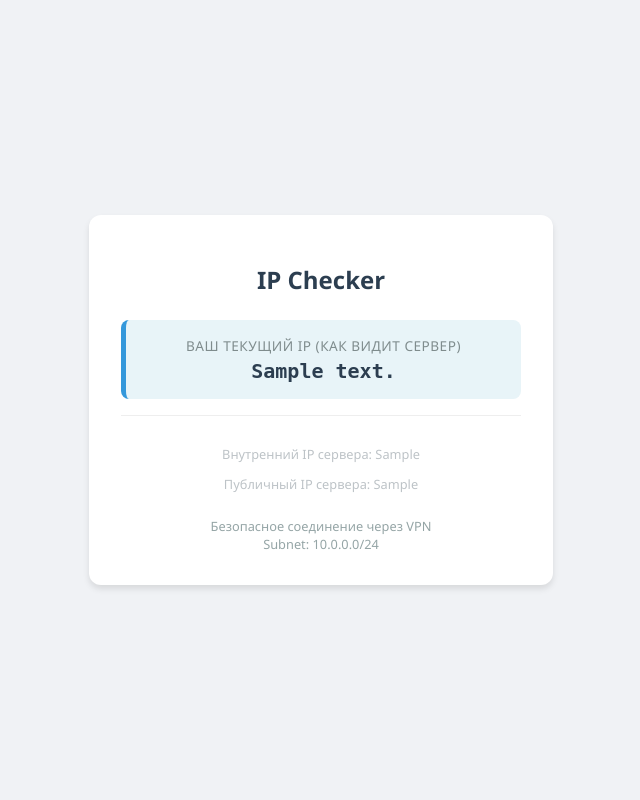
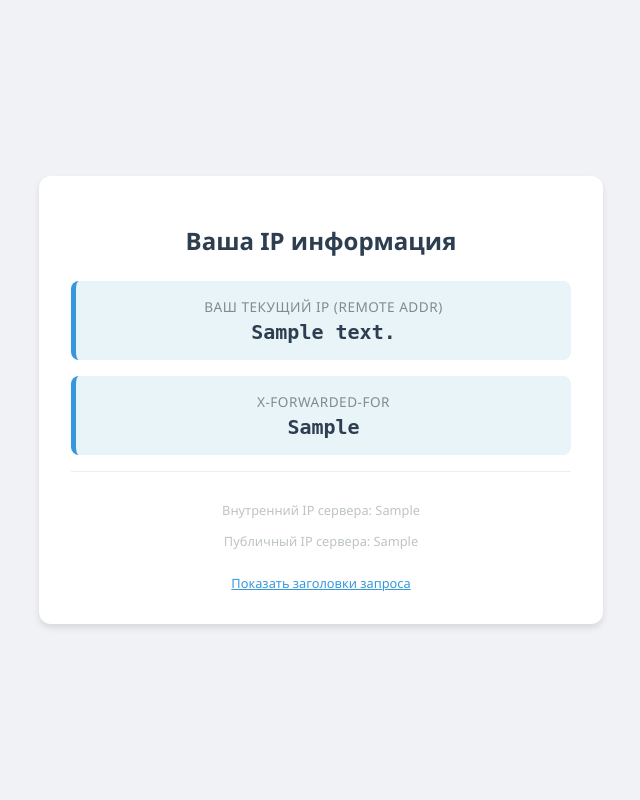
Before and after one commit to lessardstudio/corpSite, a Flask app: template templates/index.html in a window 1280 px wide. Shown: the whole page, without its empty margins (319-959 px from the left). Run offline with Flask 3, Linux system fonts and the light colour scheme; the template is opened without the code that fills it: most values are stand-ins (such as "Sample title", 1, 10 or a date in 2020).

Commit message:
feat(ip-checker): enhance IP detection and add debug headers view
- Improve IP detection logic to handle VPN/proxy cases better
- Add X-Forwarded-For IP display and debug headers toggle
- Update UI styling and add visual indicators for VPN connections

```diff
--- a/app.py
+++ b/app.py
@@ -14,26 +14,35 @@ def get_server_public_ip():
 
 @app.route('/')
 def index():
-    # Visitor's IP as seen by the server (this is the Global/VPN IP if tunneled)
+    # Visitor's IP as seen by the server
+    # When using Hysteria2/Xray on the same server, this will often be 127.0.0.1
+    # because the VPN server acts as a local proxy.
     visitor_ip = request.remote_addr
 
-    # Check for X-Forwarded-For header in case of proxy
+    # Check for X-Forwarded-For header in case of proxy (Nginx etc)
+    forwarded_ip = None
     if request.headers.getlist("X-Forwarded-For"):
-        visitor_ip = request.headers.getlist("X-Forwarded-For")[0]
+        forwarded_ip = request.headers.getlist("X-Forwarded-For")[0]
 
     # Server's Public IP (Global)
     server_global_ip = get_server_public_ip()
 
-    # Server's Local IP (Container IP)
+    # Server's Local IP
     hostname = socket.gethostname()
     server_local_ip = socket.gethostbyname(hostname)
+
+    # Get all headers for debug
+    headers = dict(request.headers)
 
     return render_template(
         'index.html',
         visitor_ip=visitor_ip,
+        forwarded_ip=forwarded_ip,
         server_global_ip=server_global_ip,
-        server_local_ip=server_local_ip
+        server_local_ip=server_local_ip,
+        headers=headers
     )
 
 if __name__ == '__main__':
+    # Listen on all interfaces
     app.run(host='0.0.0.0', port=80)
--- a/templates/index.html
+++ b/templates/index.html
@@ -11,7 +11,7 @@
             display: flex;
             justify-content: center;
             align-items: center;
-            height: 100vh;
+            min-height: 100vh;
             margin: 0;
             color: #333;
         }
@@ -21,7 +21,7 @@
             border-radius: 12px;
             box-shadow: 0 4px 6px rgba(0,0,0,0.1);
             text-align: center;
-            max-width: 400px;
+            max-width: 500px;
             width: 100%;
         }
         h1 {
@@ -35,6 +35,10 @@
             margin-bottom: 1rem;
             border-radius: 8px;
             border-left: 5px solid #3498db;
+        }
+        .ip-card.vpn {
+            background-color: #e8f8f3;
+            border-left: 5px solid #2ecc71;
         }
         .ip-label {
             display: block;
@@ -62,16 +66,53 @@
             border-top: 1px solid #eee;
             padding-top: 1rem;
         }
+        .debug-info {
+            margin-top: 1rem;
+            text-align: left;
+            font-size: 0.75rem;
+            background: #f8f9fa;
+            padding: 10px;
+            border-radius: 4px;
+            display: none; /* Hidden by default, useful if needed */
+        }
+        .show-debug {
+            cursor: pointer;
+            color: #3498db;
+            text-decoration: underline;
+            font-size: 0.8rem;
+        }
     </style>
+    <script>
+        function toggleDebug() {
+            var x = document.getElementById("debug");
+            if (x.style.display === "none" || x.style.display === "") {
+                x.style.display = "block";
+            } else {
+                x.style.display = "none";
+            }
+        }
+    </script>
 </head>
 <body>
     <div class="container">
-        <h1>IP Checker</h1>
+        <h1>Ваша IP информация</h1>
 
+        <div class="ip-card {% if visitor_ip == '127.0.0.1' %}vpn{% endif %}">
+            <span class="ip-label">Ваш текущий IP (Remote Addr)</span>
+            <span class="ip-value">{{ visitor_ip }}</span>
+            {% if visitor_ip == '127.0.0.1' %}
+                <div style="font-size: 0.8rem; color: #27ae60; margin-top: 5px;">
+                    ✓ Подключение через локальный VPN/Proxy
+                </div>
+            {% endif %}
+        </div>
+
+        {% if forwarded_ip %}
         <div class="ip-card">
-            <span class="ip-label">Ваш текущий IP (как видит сервер)</span>
-            <span class="ip-value">{{ visitor_ip }}</span>
+            <span class="ip-label">X-Forwarded-For</span>
+            <span class="ip-value">{{ forwarded_ip }}</span>
         </div>
+        {% endif %}
 
         <div class="server-info">
             <p>Внутренний IP сервера: {{ server_local_ip }}</p>
@@ -79,8 +120,13 @@
         </div>
 
         <div class="footer">
-            Безопасное соединение через VPN<br>
-            Subnet: 10.0.0.0/24
+            <span class="show-debug" onclick="toggleDebug()">Показать заголовки запроса</span>
+            <div id="debug" class="debug-info">
+                <strong>Headers:</strong><br>
+                {% for key, value in headers.items() %}
+                    {{ key }}: {{ value }}<br>
+                {% endfor %}
+            </div>
         </div>
     </div>
 </body>
```
